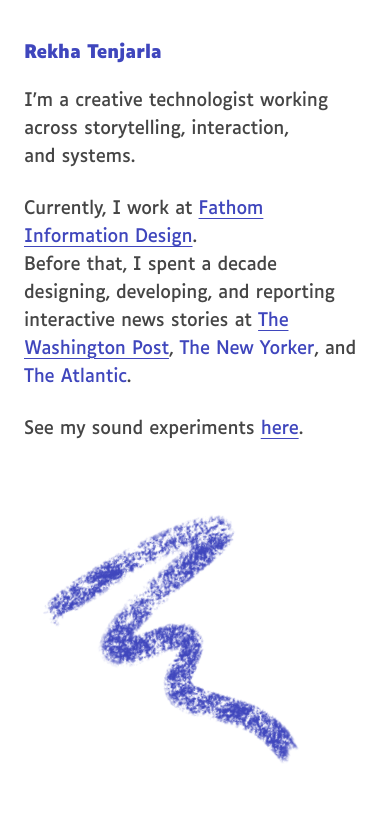
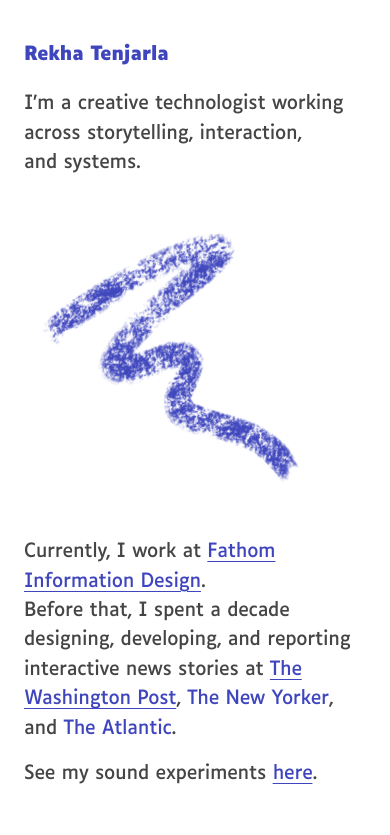
Before and after one commit to rekhers/rekha-site-2026, a Next.js app: page / in a window 390 px wide. Shown: the top 835 px of the page. Built offline with nearby package versions, Linux system fonts and the light colour scheme; a web font is replaced by a local one.

Commit message:
mobile updates

```diff
--- a/src/app/home.module.css
+++ b/src/app/home.module.css
@@ -142,3 +142,21 @@
   .portraitButton { position: static; flex-shrink: 0; }
   .crayon { top: 0; bottom: auto; height: auto; aspect-ratio: 3870 / 5796; }
 }
+
+
+@media (max-width: 600px) {
+  .name, .lead, .bio, .experiments {
+    font-size: clamp(1.18453125rem, 2.51120625vw, 2.013703125rem);
+  }
+  .lead, .bio { margin-bottom: 1rem; }
+  .experiments { margin-top: 1rem; }
+}
+
+@media (max-width: 600px) {
+  .introduction { row-gap: 0; }
+  .introText { display: contents; }
+  .introText > .lead:first-child { order: 0; }
+  .introduction > .portrait { order: 1; margin-block: 1.5rem 2rem; }
+  .introText > .employment { order: 2; }
+  .introText > .experiments { order: 3; margin-top: 0; }
+}
--- a/src/app/page.jsx
+++ b/src/app/page.jsx
@@ -194,7 +194,7 @@ export default function Home() {
           Rekha Tenjarla
         </h1>
         <div className={styles.introduction}>
-        <div>
+        <div className={styles.introText}>
         <p className={styles.lead}>
           I’m a creative technologist working across storytelling, interaction, and systems.
         </p>
```
